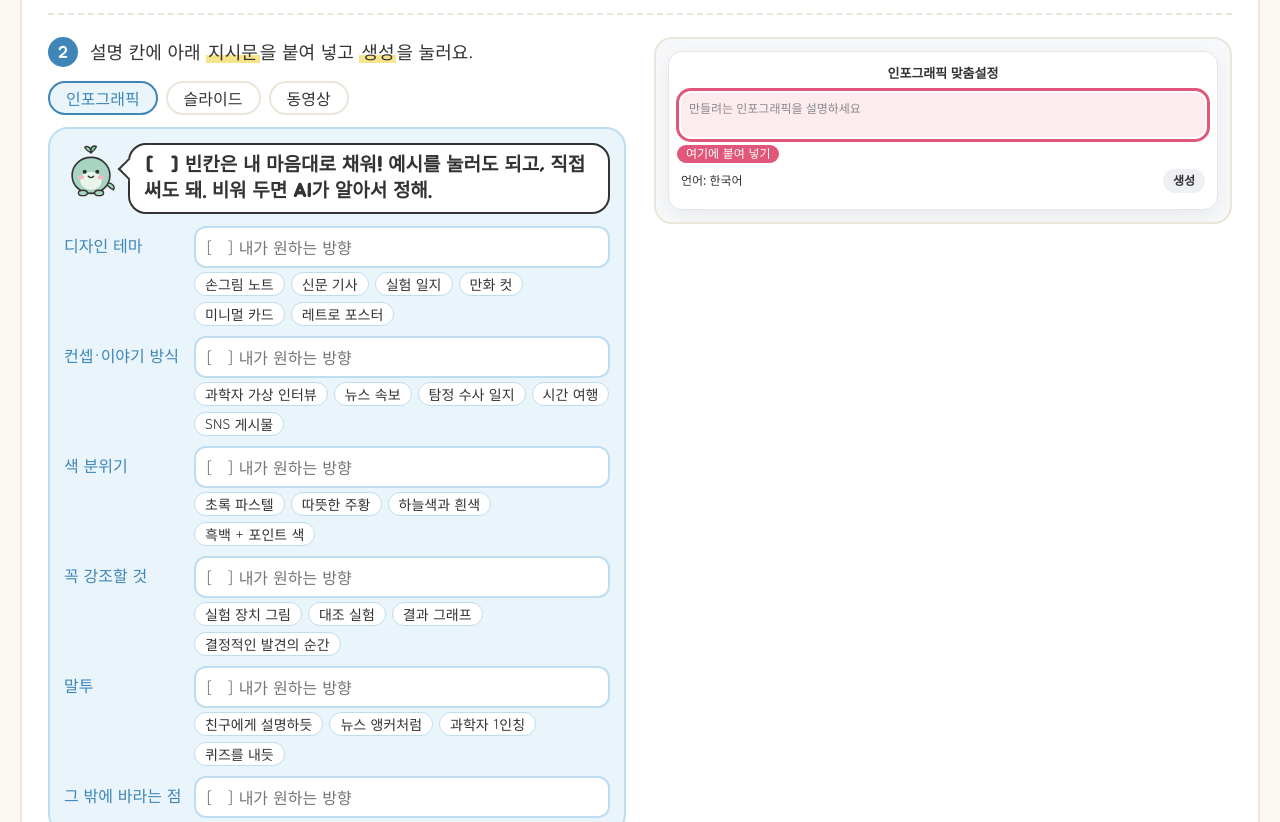
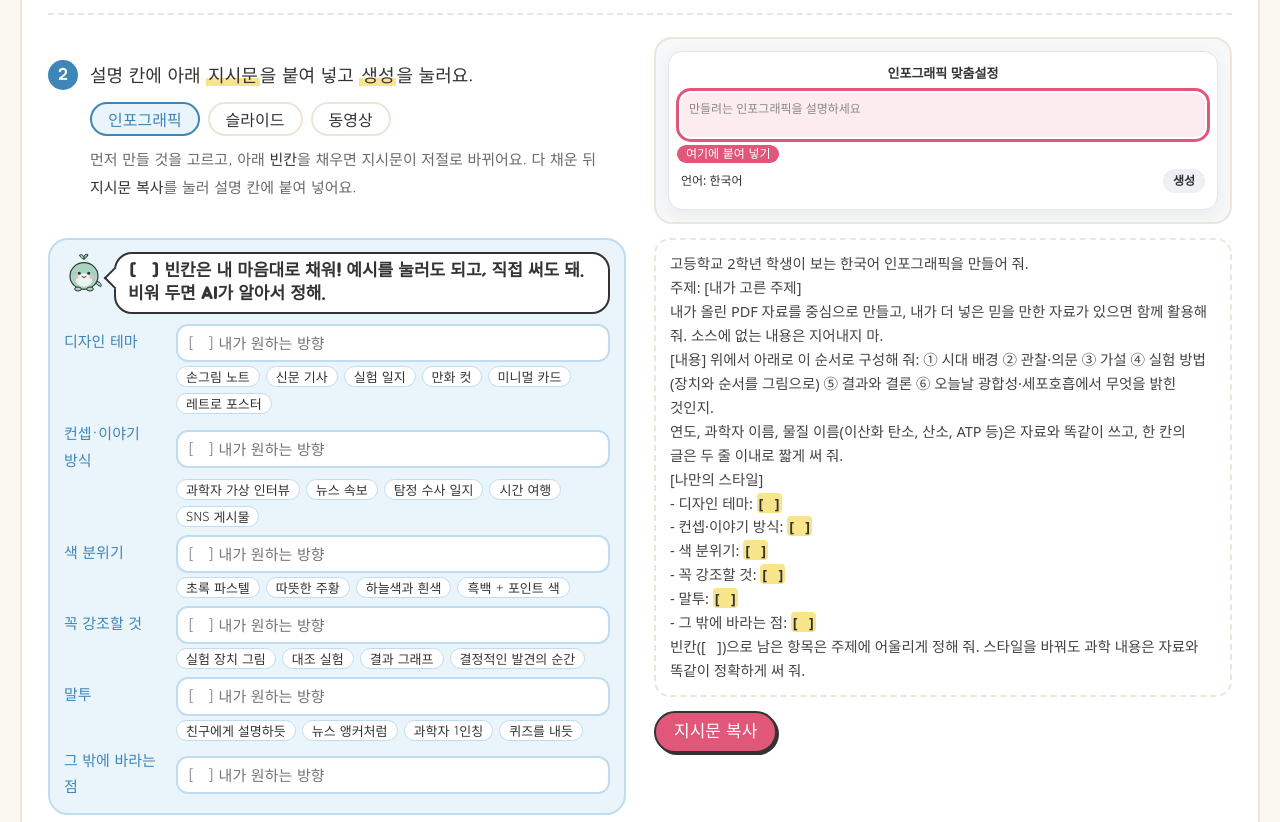
Before and after one commit to hapsum14/light-respiration-history, a plain HTML site: page index.html in a window 1280 px wide. Shown: the part 3101-3923 px from the top of the page. Drawn offline with Linux system fonts and the light colour scheme; a web font is replaced by a local one.

Commit message:
지시문 만들기 단계 2단 배치 정리

```diff
--- a/index.html
+++ b/index.html
@@ -177,6 +177,8 @@ th,td{border:1.5px solid var(--line);padding:6px 8px;text-align:left;vertical-al
 .tabs button{font-family:var(--head);font-size:16px;border:2px solid var(--line);background:var(--card);color:var(--ink);border-radius:999px;padding:3px 16px;cursor:pointer}
 .tabs button[aria-selected="true"]{border-color:var(--sky-d);background:var(--sky-l);color:var(--sky-d)}
 
+.lead-col{display:flex;flex-direction:column;gap:10px;min-width:0}
+.lead-col .tabs{padding-left:42px}
 /* 나만의 스타일 빈칸 */
 .style-box{background:var(--sky-l);border:2px solid var(--sky);border-radius:20px;padding:14px;display:flex;flex-direction:column;gap:12px}
 .style-box .say p{font-size:19px}
@@ -240,6 +242,21 @@ mark.fillv{background:var(--mint);color:#1F5C48;border-radius:4px;padding:0 3px}
   .how>li>*{grid-column:1}
   .how>li>.mock{grid-column:2;grid-row:1/span 6;align-self:start}
   .tip{padding-left:42px}
+  /* 지시문 만들기: 위에 설명·화면 그림, 아래에 빈칸 채우기(왼쪽)와 완성된 지시문(오른쪽) */
+  .how>li.make{grid-template-areas:"lead mock" "style prompt" "style btns";grid-template-rows:auto auto 1fr;row-gap:14px}
+  .how>li.make>.lead-col{grid-area:lead;align-self:center}
+  .how>li.make>.mock{grid-area:mock;grid-row:auto}
+  .how>li.make>.style-box{grid-area:style}
+  .how>li.make>.prompt{grid-area:prompt;grid-column:auto}
+  .how>li.make>.btns{grid-area:btns;align-self:start}
+  .style-box{padding:12px 14px;gap:10px}
+  .style-box .say svg{width:40px}
+  .style-box .say p{font-size:17px;padding:6px 12px}
+  .fields{gap:8px}
+  .field{grid-template-columns:104px minmax(0,1fr);gap:4px 8px}
+  .field label{font-size:15px}
+  .field input{font-size:15px;padding:4px 10px}
+  .chip{font-size:13px;padding:0 9px}
   .note{padding:18px 22px}
   /* 4·5단계는 나란히 */
   #s4,#s5{grid-column:auto;align-self:stretch}
@@ -384,14 +401,17 @@ mark.fillv{background:var(--mint);color:#1F5C48;border-radius:4px;padding:0 3px}
             </div>
           </div>
           <p class="tip">연필이 안 보이면 이름 위에 마우스를 올리거나 길게 눌러요. 휴대폰 앱은 아래쪽 '스튜디오' 탭에 있어요.</p></li>
-        <li><p class="t">설명 칸에 아래 <em>지시문</em>을 붙여 넣고 <em>생성</em>을 눌러요.</p>
-          <div class="mock" aria-hidden="true">
-            <div class="mdlg"><h4>인포그래픽 맞춤설정</h4><div class="mtext hl left" data-tip="여기에 붙여 넣기">만들려는 인포그래픽을 설명하세요</div><div class="mrow"><span>언어: 한국어</span><span class="mbtn">생성</span></div></div>
-          </div>
+        <li class="make"><div class="lead-col">
+          <p class="t">설명 칸에 아래 <em>지시문</em>을 붙여 넣고 <em>생성</em>을 눌러요.</p>
           <div class="tabs" role="tablist" id="kind-tabs">
             <button role="tab" aria-selected="true" data-k="info" type="button">인포그래픽</button>
             <button role="tab" aria-selected="false" data-k="slide" type="button">슬라이드</button>
             <button role="tab" aria-selected="false" data-k="video" type="button">동영상</button>
+          </div>
+          <p class="tip mtip">먼저 만들 것을 고르고, 아래 <strong>빈칸</strong>을 채우면 지시문이 저절로 바뀌어요. 다 채운 뒤 <strong>지시문 복사</strong>를 눌러 설명 칸에 붙여 넣어요.</p>
+          </div>
+          <div class="mock" aria-hidden="true">
+            <div class="mdlg"><h4>인포그래픽 맞춤설정</h4><div class="mtext hl left" data-tip="여기에 붙여 넣기">만들려는 인포그래픽을 설명하세요</div><div class="mrow"><span>언어: 한국어</span><span class="mbtn">생성</span></div></div>
           </div>
           <div class="style-box">
             <div class="say"><svg viewBox="0 0 120 120" aria-hidden="true"><use href="#saerok"/></svg><p>[&nbsp;&nbsp;&nbsp;] 빈칸은 내 마음대로 채워! 예시를 눌러도 되고, 직접 써도 돼. 비워 두면 AI가 알아서 정해.</p></div>
```
